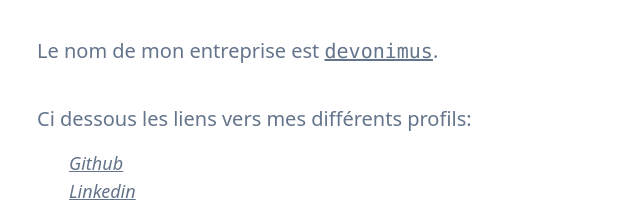
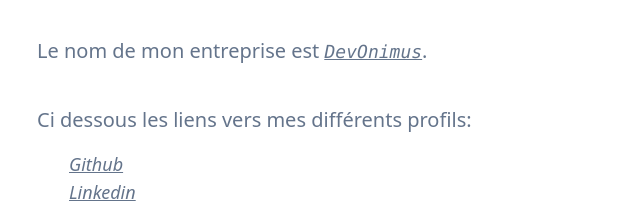
Before and after one commit to fonimus/fonimus-site, a Gatsby site: page / in a window 1280 px wide. Shown: the part 169-376 px from the top of the page, 11-651 px from the left. Built offline with nearby package versions, Linux system fonts and the light colour scheme; Gatsby itself is replaced by a stand-in of ours.

Commit message:
feat: add company link

```diff
--- a/src/pages/index.tsx
+++ b/src/pages/index.tsx
@@ -17,9 +17,15 @@
             </h1>
             <p className="mt-10 text-xl">Mon nom est François Onimus, je suis
                 développeur fullstack.</p>
-            <p className="mt-10 text-xl">Le nom de mon entreprise est <code
-                className="underline">devonimus</code>.</p>
-            <p className="mt-10 text-xl">Ci dessous les liens vers mes différents
+            <p className="mt-10 text-xl">Le nom de mon entreprise est <a
+                className="text-lg"
+                href="https://data.inpi.fr/entreprises/891226276"
+                target="_blank" rel="noreferrer">
+                <code className="underline">DevOnimus</code>
+            </a>.
+            </p>
+            <p className="mt-10 text-xl">Ci dessous les liens vers mes
+                différents
                 profils:</p>
             <ul className="mt-4 indent-8">
                 <li>
```
